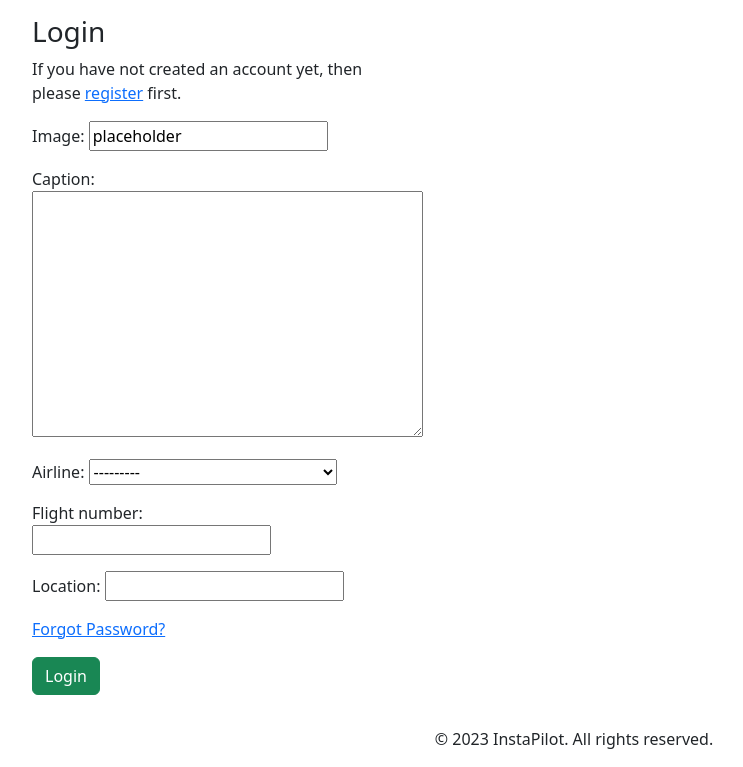
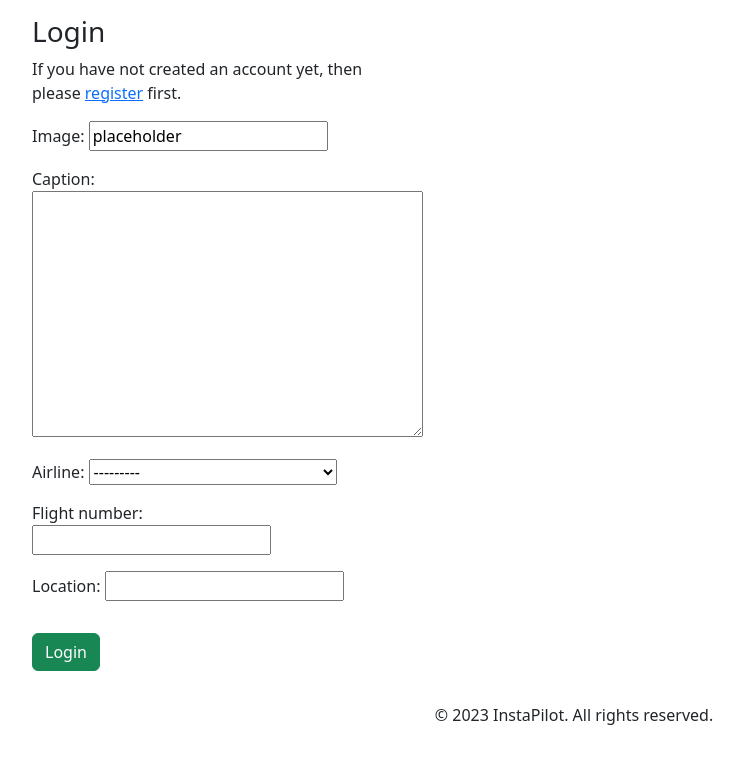
Before and after one commit to JamesH003/InstaPilot, a Django app: template templates/account/login.html in a window 1280 px wide. Shown: the part 115-882 px from the top of the page, without its empty margins (66-809 px from the left). After the commit the page ends 840 px from the top, so only its background shows below. Run offline with Django 3.2, Linux system fonts and the light colour scheme; the template is opened without the code that fills it: values that come from a table or form of the project are taken from there, others are empty; data comes from the database, SQL or seed files in the repository; some libraries are stand-ins or nearby versions; some web fonts are replaced.

Commit message:
Remove forgot password link from login.html

```diff
--- a/templates/account/login.html
+++ b/templates/account/login.html
@@ -29,7 +29,6 @@
         {% if redirect_field_value %}
         <input type="hidden" name="{{ redirect_field_name }}" value="{{ redirect_field_value }}" />
         {% endif %}
-        <a class="button secondaryAction" href="{% url 'account_reset_password' %}">{% trans "Forgot Password?" %}</a><br>
         <button class="btn btn-success mt-3" type="submit">{% trans "Login" %}</button>
       </form>
 
```
